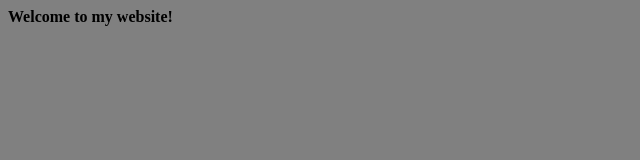
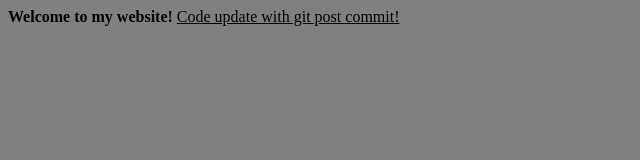
Before and after one commit to HarshalKondhalkar/jenkins-test-1, a plain HTML site: page index.html in a window 1280 px wide. Shown: the whole page, without its empty margins (0-640 px from the left). Drawn offline with Linux system fonts and the light colour scheme.

Commit message:
post commit updated

```diff
--- a/index.html
+++ b/index.html
@@ -1,3 +1,4 @@
 <body bgcolor='grey'>
 <b>Welcome to my website!</b>
+<u>Code update with git post commit!</u>
 </body>
```
